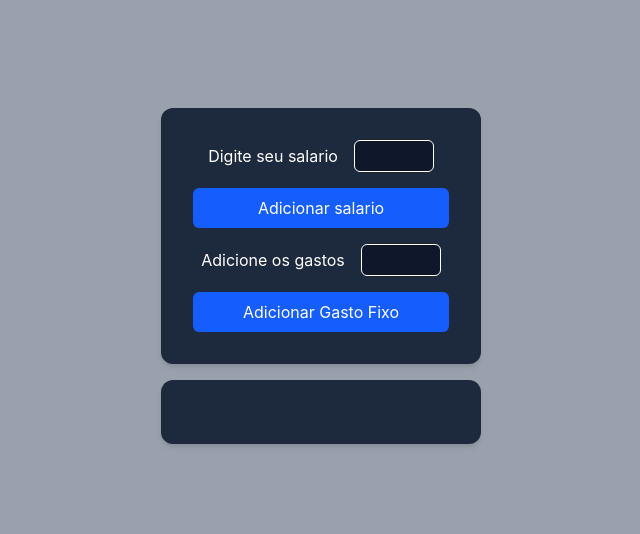
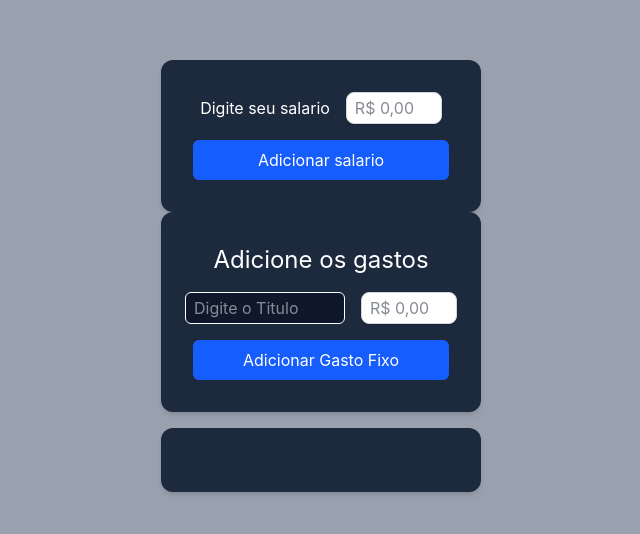
Before and after one commit to GabrielPassos-Dev/controlMonthlyExpenses, a React app in the folder frontend/: page /financial in a window 1280 px wide. Shown: the part 124-658 px from the top of the page, without its empty margins (319-959 px from the left). Built offline with nearby package versions, Linux system fonts and the light colour scheme; the HTML template or start-up script is replaced by a standard one.

Commit message:
criando logicas e funções de envio de dados financeiros

```diff
--- a/frontend/package.json
+++ b/frontend/package.json
@@ -12,7 +12,9 @@
   "dependencies": {
     "react": "^19.2.0",
     "react-dom": "^19.2.0",
-    "react-router-dom": "^7.13.0"
+    "react-number-format": "^5.4.4",
+    "react-router-dom": "^7.13.0",
+    "uuid": "^13.0.0"
   },
   "devDependencies": {
     "@eslint/js": "^9.39.1",
--- a/frontend/src/components/AddSalary.jsx
+++ b/frontend/src/components/AddSalary.jsx
@@ -0,0 +1,29 @@
+import { useState } from "react";
+import { NumericFormat } from "react-number-format";
+
+export default function AddSalary({addSalary}) {
+  const [value, setValue] = useState(0);
+
+  return (
+    <div className="bg-slate-800 p-8 rounded-xl shadow-md w-80 flex flex-col gap-4 justify-center items-center">
+      <div className="flex gap-4 justify-center items-center">
+        <span className="text-white">Digite seu salario</span>
+        <NumericFormat
+          className="w-24 h-8 p-2 bg-white text-gray-900 border border-gray-300 rounded-lg shadow-sm focus:outline-none focus:ring-2 focus:ring-blue-500"
+          value={value || ""}
+          thousandSeparator="."
+          decimalSeparator=","
+          prefix="R$ "
+          decimalScale={2}
+          fixedDecimalScale
+          allowNegative={false}
+          placeholder="R$ 0,00"
+          onValueChange={(values) => setValue(values.floatValue ?? 0)}
+        />
+      </div>
+      <button onClick={() => addSalary(value)} className="bg-blue-600 text-white p-2 rounded-md hover:bg-blue-700 transition w-full">
+        Adicionar salario
+      </button>
+    </div>
+  );
+}
--- /dev/null
+++ b/frontend/src/components/AddSpent.jsx
@@ -0,0 +1,36 @@
+import { useState } from "react";
+import { NumericFormat } from "react-number-format";
+
+export default function AddSpent() {
+  const [value, setValue] = useState(0);
+
+  return (
+    <div className="bg-slate-800 p-8 rounded-xl shadow-md w-80 flex flex-col gap-4 justify-center items-center">
+      <div className="flex flex-col gap-4 justify-center items-center">
+        <p className="text-white text-2xl">Adicione os gastos</p>
+        <span className="flex flex-row gap-4">
+          <input
+            type="text"
+            placeholder="Digite o Titulo"
+            className="text-white w-40 h-8 border p-2 border-white bg-slate-900 rounded-md focus:outline-none focus:ring-2 focus:ring-blue-500"
+          />
+          <NumericFormat
+            className="w-24 h-8 p-2 bg-white text-gray-900 border border-gray-300 rounded-lg shadow-sm focus:outline-none focus:ring-2 focus:ring-blue-500"
+            value={value || ""}
+            thousandSeparator="."
+            decimalSeparator=","
+            prefix="R$ "
+            decimalScale={2}
+            fixedDecimalScale
+            allowNegative={false}
+            placeholder="R$ 0,00"
+            onValueChange={(values) => setValue(values.floatValue ?? 0)}
+          />
+        </span>
+      </div>
+      <button className="bg-blue-600 text-white p-2 rounded-md hover:bg-blue-700 transition w-full">
+        Adicionar Gasto Fixo
+      </button>
+    </div>
+  );
+}
--- a/frontend/src/components/FinancialControl.jsx
+++ b/frontend/src/components/FinancialControl.jsx
@@ -1,26 +1,11 @@
-export default function FinancialControl() {
+import AddSalary from "./AddSalary";
+import AddSpent from "./AddSpent";
+
+export default function FinancialControl({ addSalary }) {
   return (
-    <div className="bg-slate-800 p-8 rounded-xl shadow-md w-80 flex flex-col gap-4 justify-center items-center">
-      <div className="flex gap-4 justify-center items-center">
-        <span className="text-white">Digite seu salario</span>
-        <input
-          type="number"
-          className="text-white w-20 h-8 border p-2 border-white bg-slate-900 rounded-md focus:outline-none focus:ring-2 focus:ring-blue-500"
-        />
-      </div>
-      <button className="bg-blue-600 text-white p-2 rounded-md hover:bg-blue-700 transition w-full">
-        Adicionar salario
-      </button>
-      <div className="flex gap-4 justify-center items-center">
-        <span className="text-white">Adicione os gastos</span>
-        <input
-          type="number"
-          className="text-white w-20 h-8 border p-2 border-white bg-slate-900 rounded-md focus:outline-none focus:ring-2 focus:ring-blue-500"
-        />
-      </div>
-      <button className="bg-blue-600 text-white p-2 rounded-md hover:bg-blue-700 transition w-full">
-        Adicionar Gasto Fixo
-      </button>
+    <div>
+      <AddSalary addSalary={addSalary} />
+      <AddSpent />
     </div>
   );
 }
--- a/frontend/src/components/FinancialList.jsx
+++ b/frontend/src/components/FinancialList.jsx
@@ -1,6 +1,12 @@
-export default function FinancialList() {
+export default function FinancialList({list}) {
   return (
     <div className="bg-slate-800 p-8 rounded-xl shadow-md w-80 flex flex-col gap-4 justify-center items-center">
+      {list.map((currentItem) => (
+        <div key={currentItem.id}>
+          <p>{currentItem.salary}</p>
+        </div>
+      ))}
+
 
     </div>
   );
--- a/frontend/src/components/FormRegister.jsx
+++ b/frontend/src/components/FormRegister.jsx
@@ -1,9 +1,11 @@
 import { useState } from "react";
 import { useNavigate } from "react-router-dom";
+import { NumericFormat } from "react-number-format";
 
-export default function FormRegister({changeForm}) {
+export default function FormRegister({ changeForm }) {
   const navigate = useNavigate();
 
+  const [value, setValue] = useState(0);
   const [name, setName] = useState("");
   const [email, setEmail] = useState("");
   const [password, setPassword] = useState("");
@@ -11,7 +13,7 @@ export default function FormRegister({changeForm}) {
   function sendForm(event) {
     event.preventDefault();
 
-    console.log(name, email, password);
+    console.log(name, email, password, value);
 
     navigate("/dashboard");
   }
@@ -47,11 +49,26 @@ export default function FormRegister({changeForm}) {
         className="border p-2 rounded-md focus:outline-none focus:ring-2 focus:ring-blue-500"
       />
 
+      <NumericFormat
+        className="h-8 p-2 bg-white text-gray-900 border rounded-md shadow-sm focus:outline-none focus:ring-2 focus:ring-blue-500"
+        value={value || ""}
+        thousandSeparator="."
+        decimalSeparator=","
+        prefix="R$ "
+        decimalScale={2}
+        fixedDecimalScale
+        allowNegative={false}
+        placeholder="Digite seu salario R$ 0,00"
+        onValueChange={(values) => setValue(values.floatValue ?? 0)}
+      />
+
       <button className="bg-blue-600 text-white p-2 rounded-md hover:bg-blue-700 transition">
         criar conta
       </button>
       <div>
-        <button onClick={changeForm} type="button">Acesse sua conta</button>
+        <button onClick={changeForm} type="button">
+          Acesse sua conta
+        </button>
       </div>
     </form>
   );
--- a/frontend/src/pages/Financial.jsx
+++ b/frontend/src/pages/Financial.jsx
@@ -1,11 +1,38 @@
+import { useState } from "react";
 import FinancialControl from "../components/FinancialControl";
 import FinancialList from "../components/FinancialList";
+import { v4 as uuidv4 } from "uuid";
 
 export default function Financial() {
+  const [list, setList] = useState([]);
+  const id = uuidv4();
+
+  function addSalary(salary) {
+    setList((prev) => [...prev, { id: id, salary: salary, spent: [] }]);
+  }
+
   return (
     <div className="bg-gray-400 min-h-screen w-full flex flex-col gap-4 items-center justify-center">
-      <FinancialControl />
-      <FinancialList />
+      <FinancialControl addSalary={addSalary} />
+      <FinancialList list={list} />
     </div>
   );
 }
+
+// {
+//   id,
+//   name,
+//   email,
+//   passwordHash,
+//   salarioPadrao
+// }
+
+// {
+//   id,
+//   userId,
+//   criadoEm,
+//   salario,
+//   gastos: [
+//     { id, descricao, valor }
+//   ]
+// }
```
Also changed, not shown: 1 other file (tests, documents, lock files or other folders).
